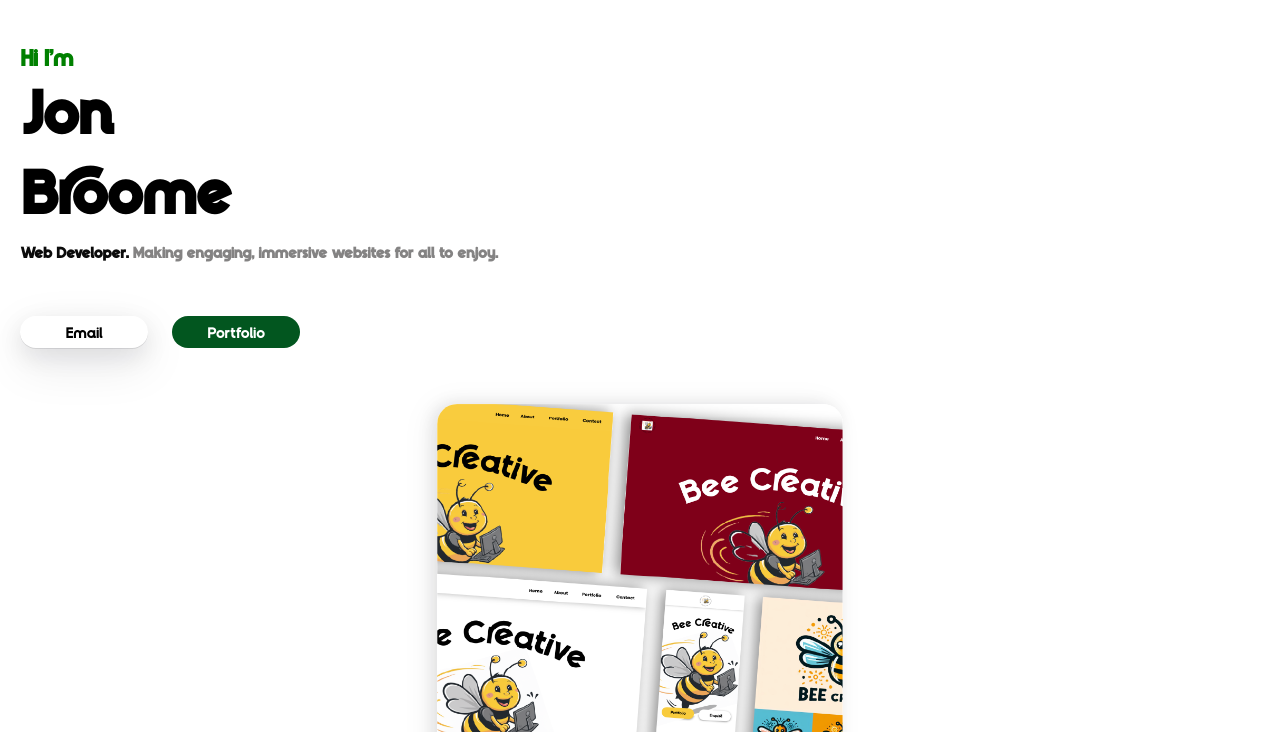
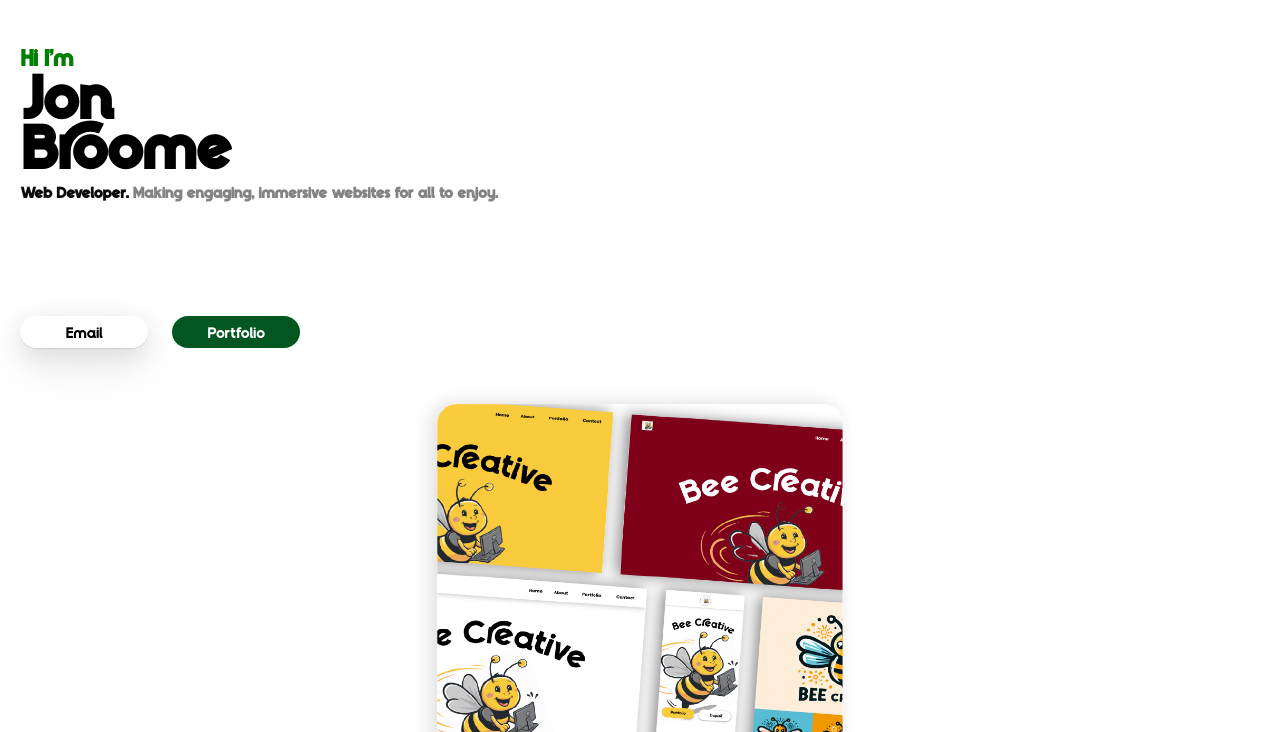
Before and after one commit to JonB1989/jonbroomedeveloper, a plain HTML site: page index.html in a window 1280 px wide. Shown: the part 68-800 px from the top of the page. Drawn offline with nearby package versions, Linux system fonts and the light colour scheme.

Commit message:
Update styles.css

```diff
--- a/styles.css
+++ b/styles.css
@@ -110,7 +110,7 @@ body {
 .title {
     font-size: 4rem;
     font-family: myFont;
-    line-height: 80px;
+    line-height: 50px;
     margin-left: 20px;
     margin-top: 0;
     padding: 0;
```
